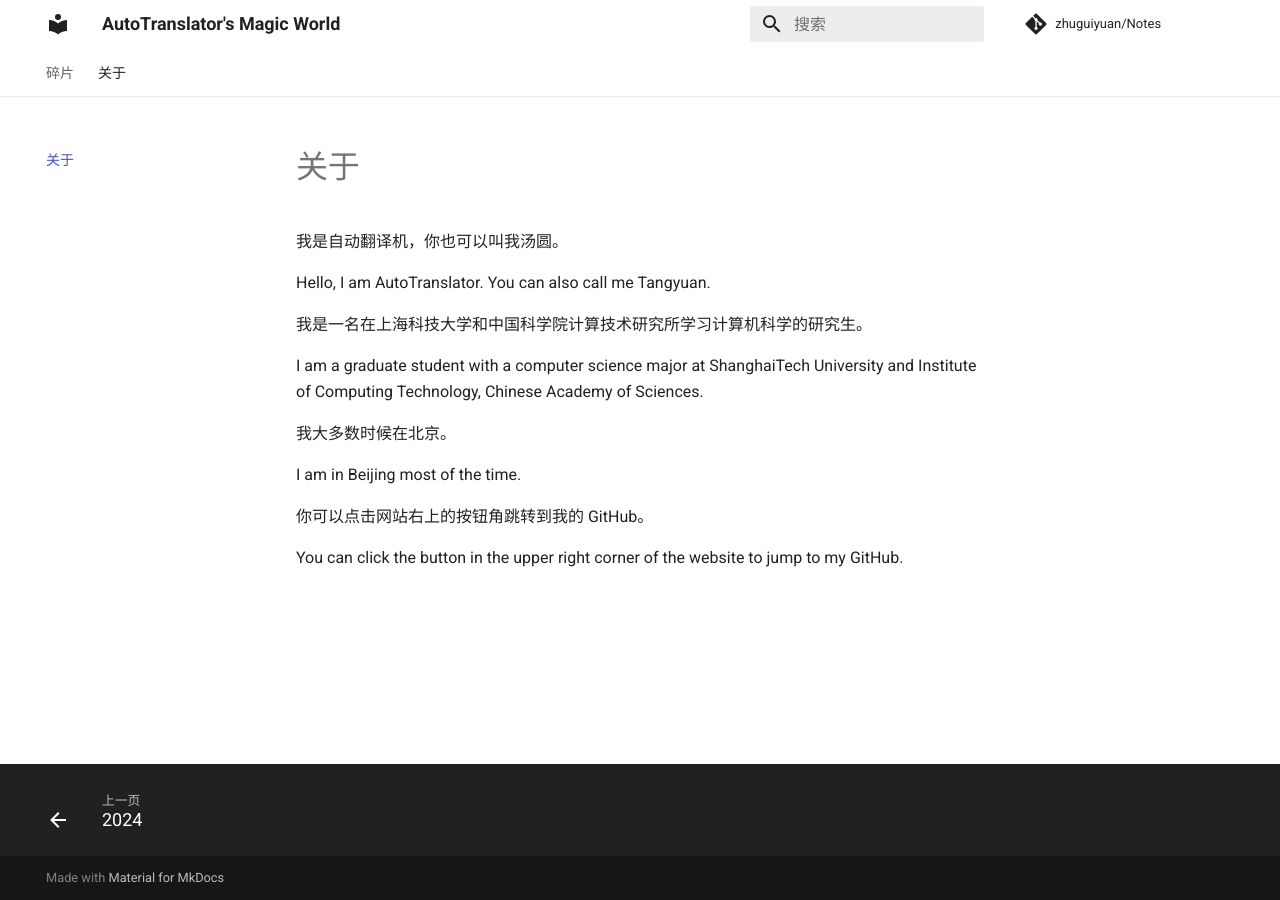
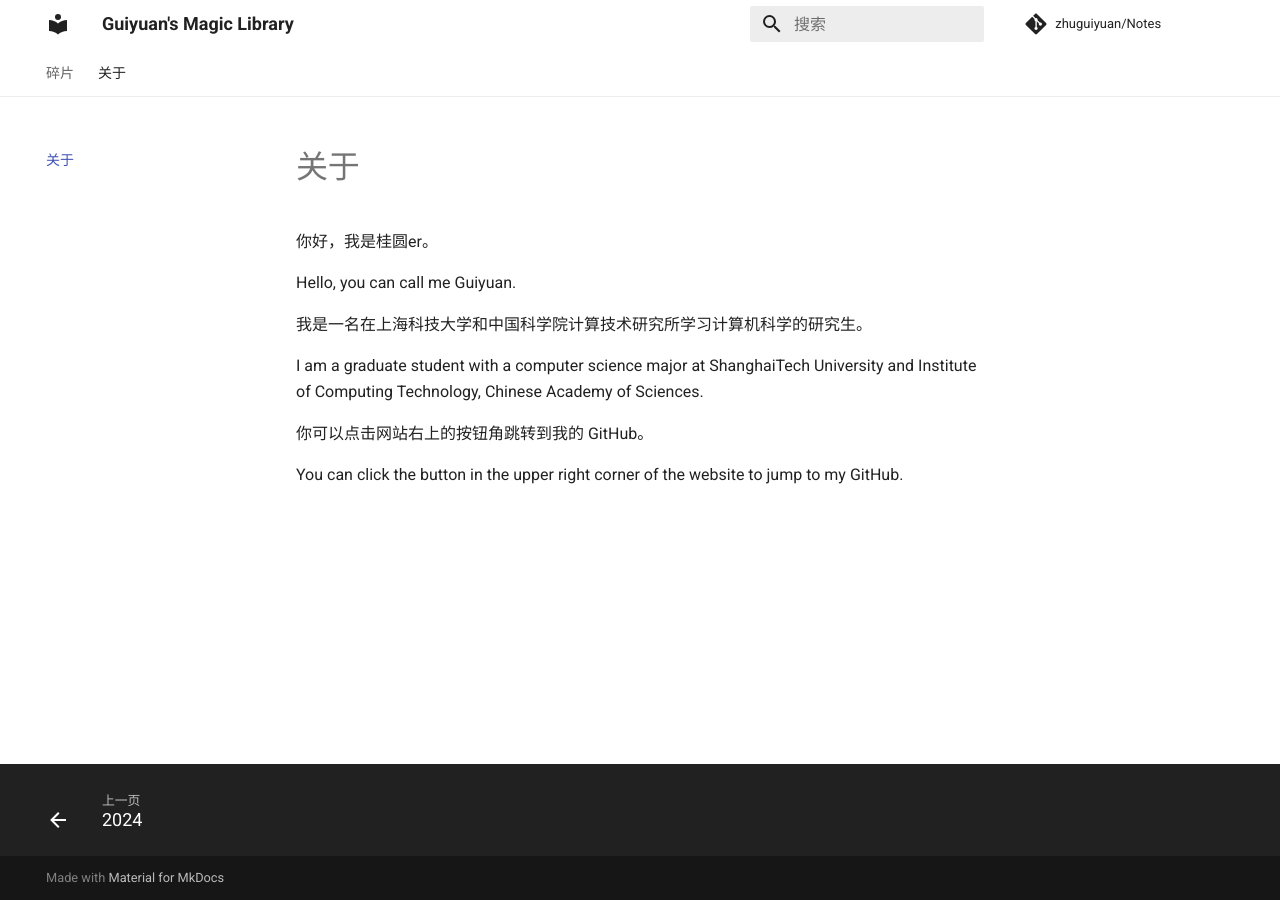
Before and after one commit to zhuguiyuan/Notes, an MkDocs documentation site: the page built from docs/about.md, in a window 1280 px wide. Built offline with MkDocs 1.6.1 and Material for MkDocs 9.7.7, drawn with Linux system fonts in a browser that asks for light colours; comment, search, counter and statistics services are not loaded.

Commit message:
Make some modification to the about and index page

```diff
--- a/docs/about.md
+++ b/docs/about.md
@@ -1,8 +1,8 @@
 # 关于
 
-我是自动翻译机，你也可以叫我汤圆。
+你好，我是桂圆er。
 
-Hello, I am AutoTranslator. You can also call me Tangyuan.
+Hello, you can call me Guiyuan.
 
 我是一名在上海科技大学和中国科学院计算技术研究所学习计算机科学的研究生。
 
@@ -10,10 +10,6 @@ I am a graduate student with a computer science major at ShanghaiTech
 University and Institute of Computing Technology, Chinese Academy of
 Sciences.
 
-我大多数时候在北京。
-
-I am in Beijing most of the time.
-
 你可以点击网站右上的按钮角跳转到我的 GitHub。
 
 You can click the button in the upper right corner of the website to
--- a/mkdocs.yml
+++ b/mkdocs.yml
@@ -1,5 +1,5 @@
 # Project Information
-site_name: AutoTranslator's Magic World
+site_name: Guiyuan's Magic Library
 site_url: https://zhuguiyuan.github.io/Notes/
 
 # Repository
```
Also changed, not shown: docs/index.md (+1 -1 lines).
